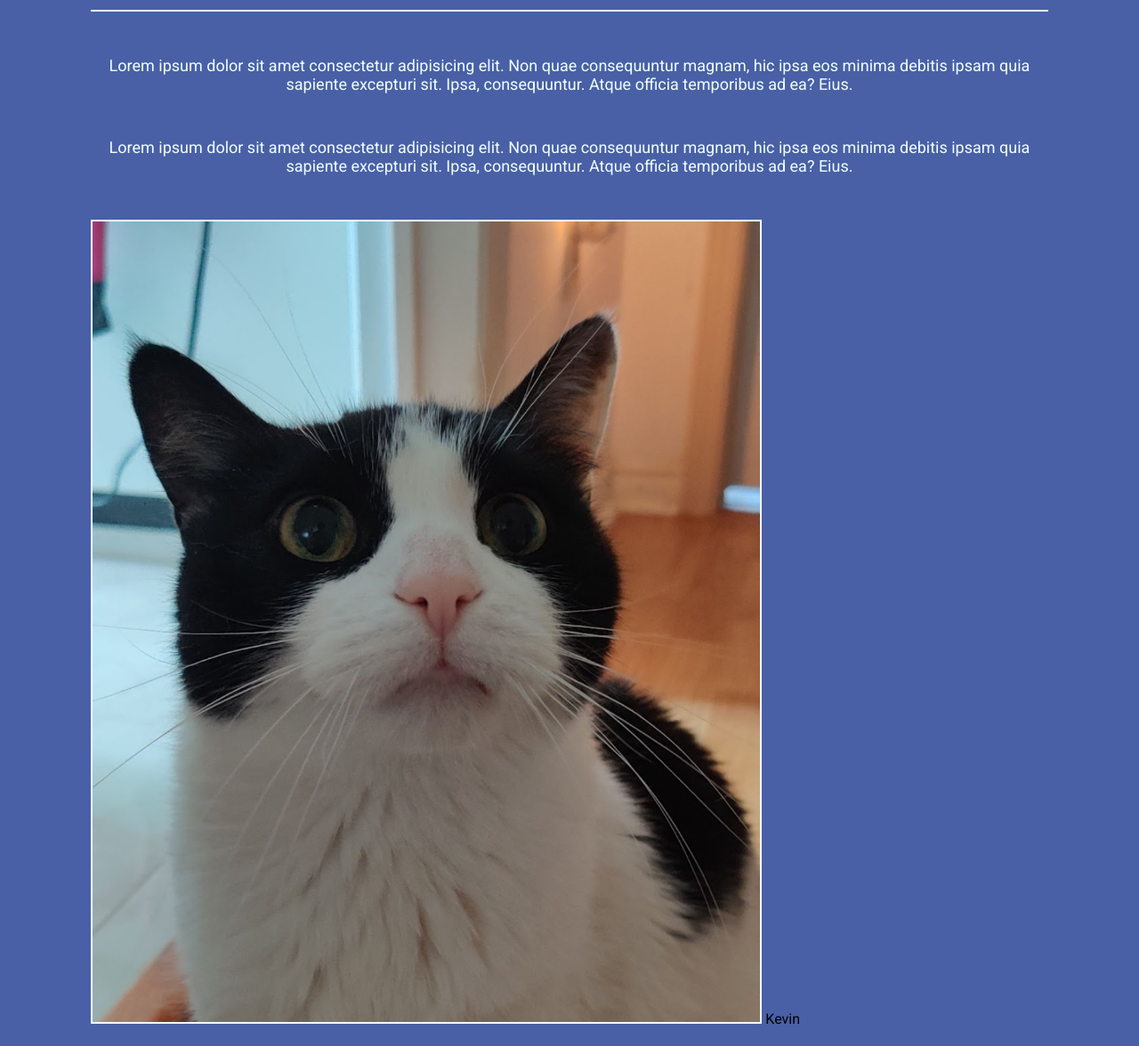
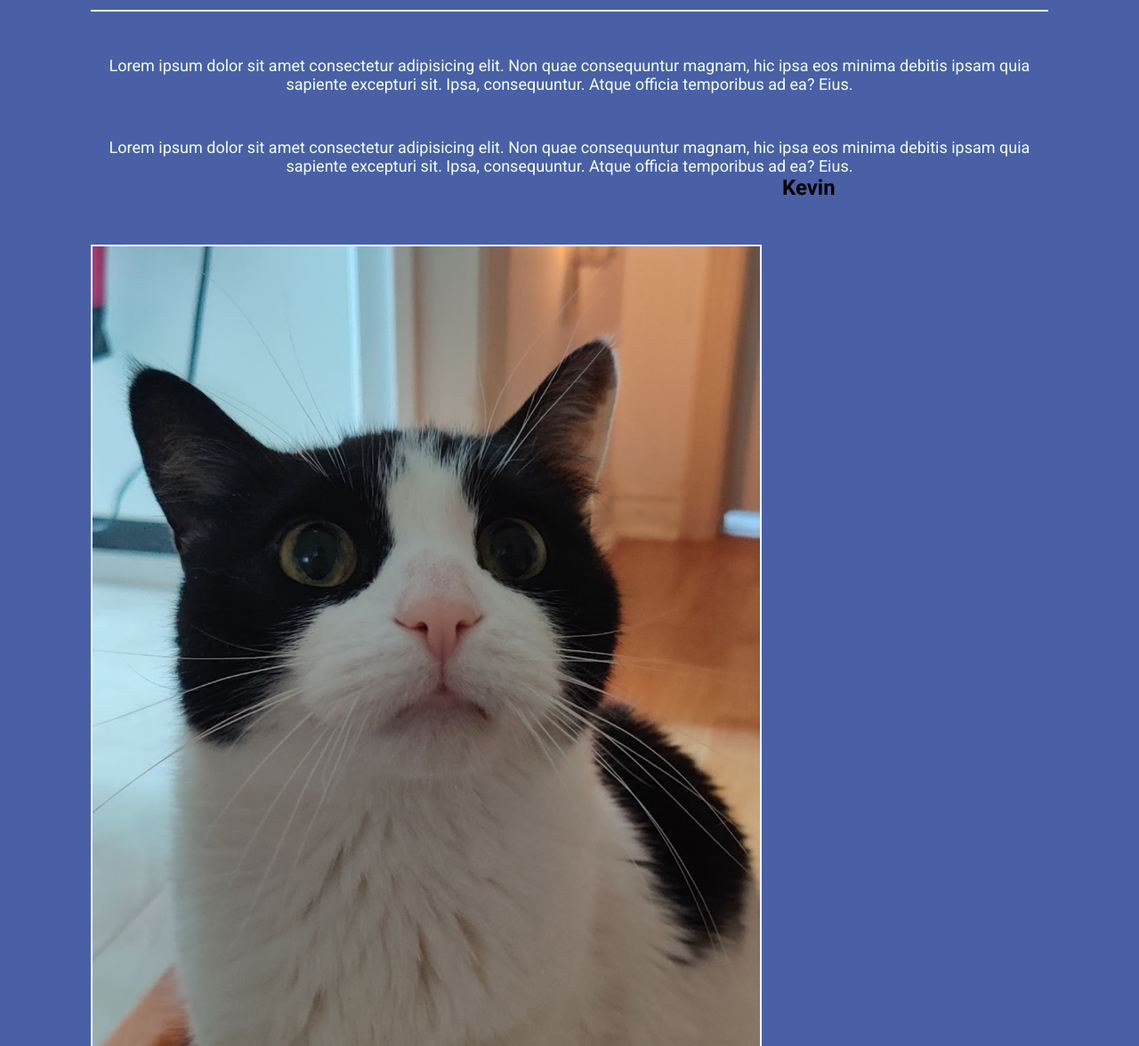
Before and after one commit to kevshao/uofthacks, a Flask app: page /aboutUs in a window 1280 px wide. Shown: the part 212-1388 px from the top of the page at 89% size. Run offline with Flask 2, Linux system fonts and the light colour scheme.

Commit message:
kermit dead

```diff
--- a/website/static/styles/aboutstyle.css
+++ b/website/static/styles/aboutstyle.css
@@ -69,15 +69,25 @@ nav ul li a{
     color: azure;
 }
 
-.aboutMe{
-    text-align: right;
+.aboutMeRight{
+    padding-left: 50%;
+    text-align: center;
 }
+
 
 .kev{
     width: 750px;
     height: 900px;
     object-fit: cover;
     object-position: 0px -200px;
+    border: 2px solid azure;
+}
+
+.personKev{
+    margin-left: 75%;
+    width: 750px;
+    height: 900px;
+    object-fit: cover;
     border: 2px solid azure;
 }
 
@@ -104,15 +114,16 @@ nav ul li a{
 }
 
 .bioLeft{
-    padding-top: 50px;
-    padding-bottom: 30px;
+    margin-top: 50px;
+    margin-bottom: 30px;
+    margin-right: 50%;
     text-align: left;
 
 }
 
 .bioRight{
-    padding-top: 50px;
-    padding-bottom: 30px;
+    margin-top: 50px;
+    margin-bottom: 30px;
     text-align: right;
 }
 
--- a/website/templates/aboutus.html
+++ b/website/templates/aboutus.html
@@ -26,11 +26,15 @@
                     <p>Lorem ipsum dolor sit amet consectetur adipisicing elit. Non quae consequuntur magnam, hic ipsa eos minima debitis ipsam quia sapiente excepturi sit. Ipsa, consequuntur. Atque officia temporibus ad ea? Eius.</p>
                     <p>Lorem ipsum dolor sit amet consectetur adipisicing elit. Non quae consequuntur magnam, hic ipsa eos minima debitis ipsam quia sapiente excepturi sit. Ipsa, consequuntur. Atque officia temporibus ad ea? Eius.</p>
                 </div>
+                <div class="aboutMeRight">
+                    <h2 class="name"> Kevin</h2>
+                </div>
                 <div class="bioLeft">
-                    <h2 class="name"></h2><img src="../static/styles/mao.jpg" class="kev"> Kevin</h2>
-
+                    <img src="../static/styles/mao.jpg" class="kev">
+                    <img src="../static/styles/lamp.jpg" class="personKev">
 
                 </div>
+
                 <div class="bioRight">
                     <img src="../static/styles/ky.jpg" class="ky">
 
```
Also changed, not shown: 1 other file.
